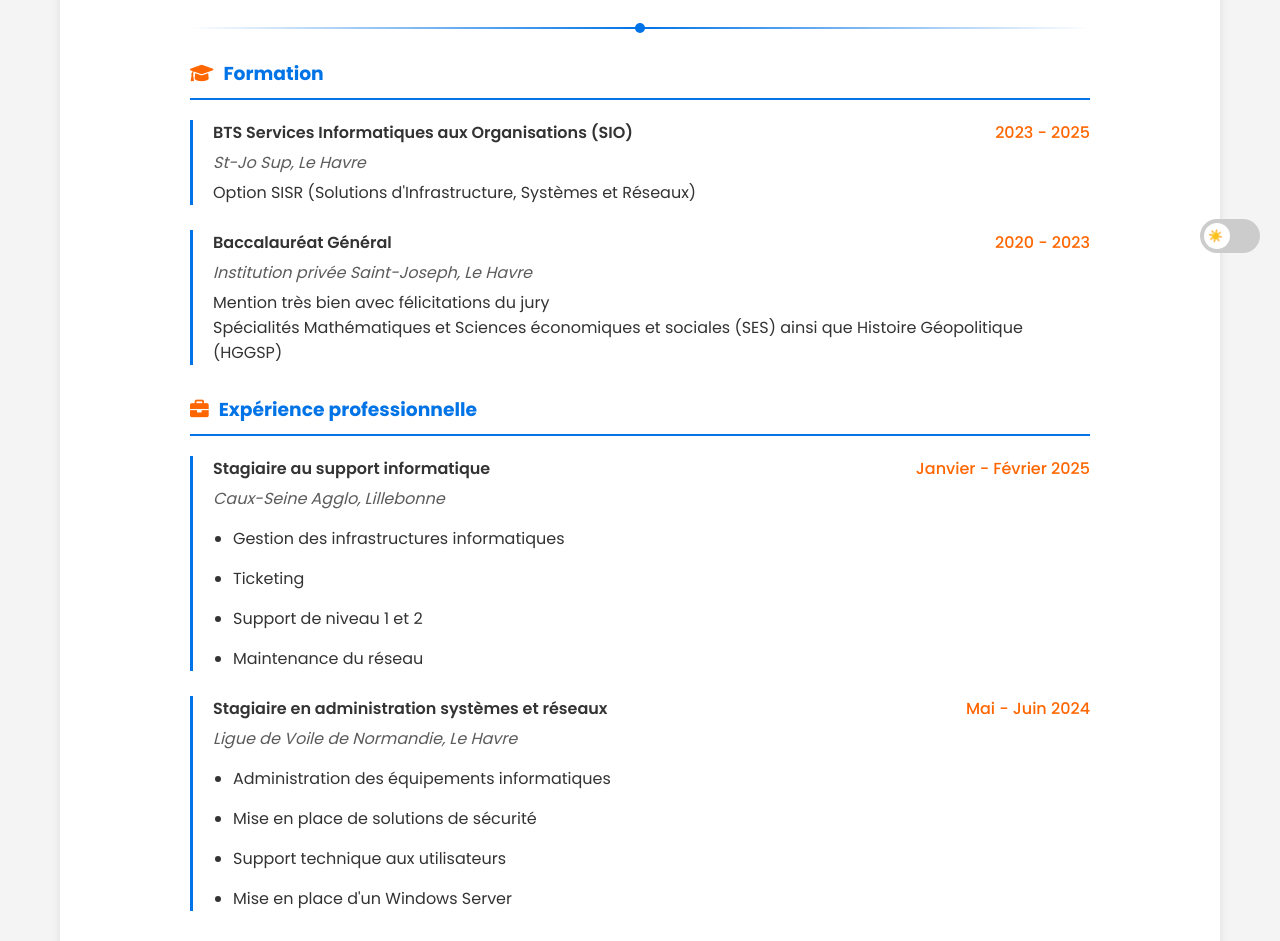
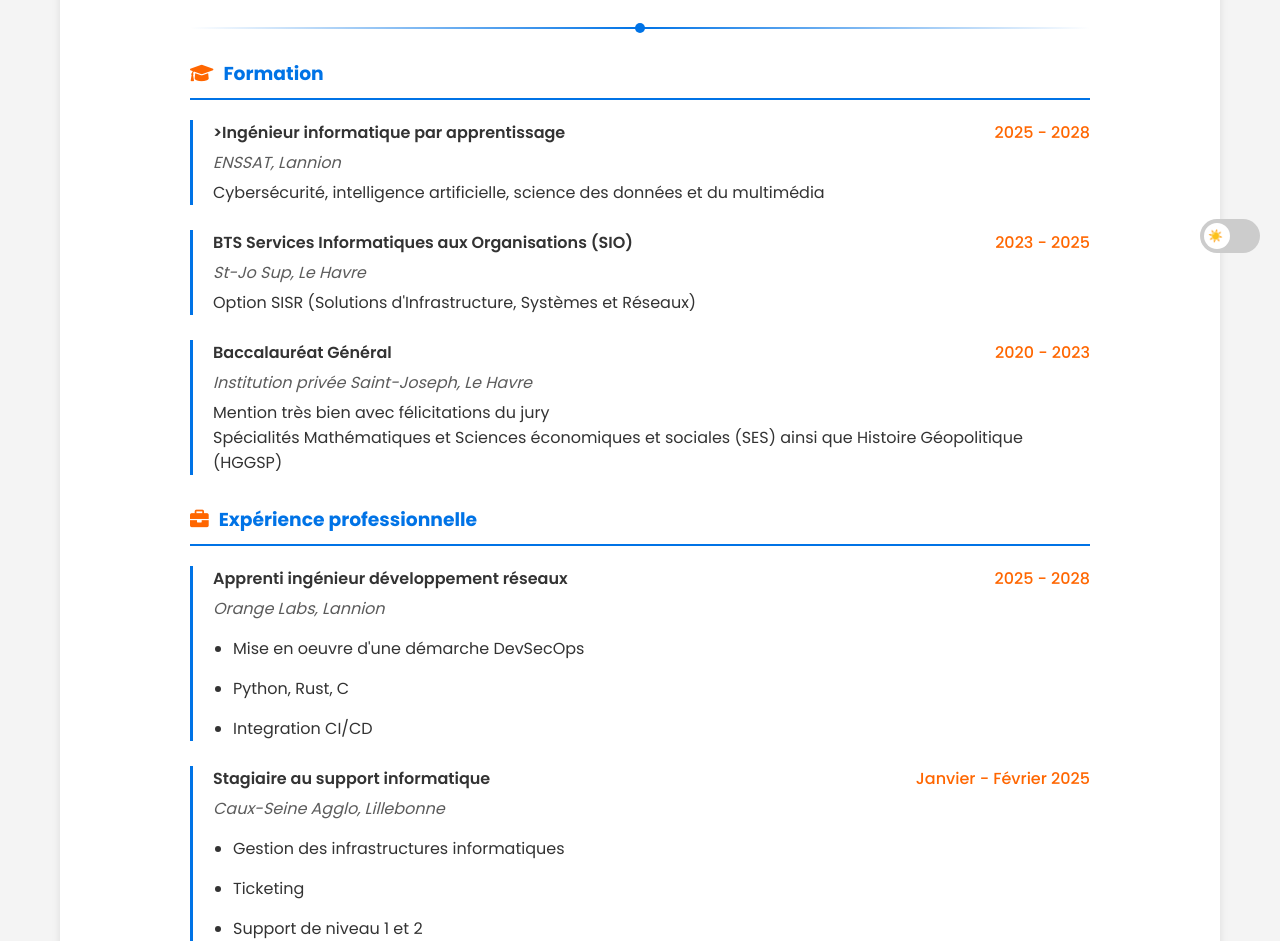
Before and after one commit to kyllian-a/portfolio, a plain HTML site: page cv.html in a window 1280 px wide. Shown: the part 520-1461 px from the top of the page. Drawn offline with Linux system fonts and the light colour scheme.

Commit message:
Update cv.html

```diff
--- a/cv.html
+++ b/cv.html
@@ -66,6 +66,16 @@
 
                 <div class="cv-section animate-on-scroll">
                     <h3><i class="fas fa-graduation-cap"></i> Formation</h3>
+
+                    <div class="cv-item">
+                        <div class="cv-item-header">
+                            <h4>>Ingénieur informatique par apprentissage</h4>
+                            <span class="cv-date">2025 - 2028</span>
+                        </div>
+                        <p class="cv-location">ENSSAT, Lannion</p>
+                        <p>Cybersécurité, intelligence artificielle, science des données et du multimédia</p>
+                    </div>
+
                     <div class="cv-item">
                         <div class="cv-item-header">
                             <h4>BTS Services Informatiques aux Organisations (SIO)</h4>
@@ -89,6 +99,19 @@
 
                 <div class="cv-section animate-on-scroll">
                     <h3><i class="fas fa-briefcase"></i> Expérience professionnelle</h3>
+
+                    <div class="cv-item">
+                        <div class="cv-item-header">
+                            <h4>Apprenti ingénieur développement réseaux</h4>
+                            <span class="cv-date">2025 - 2028</span>
+                        </div>
+                        <p class="cv-location">Orange Labs, Lannion</p>
+                        <ul class="cv-responsibilities">
+                            <li>Mise en oeuvre d'une démarche DevSecOps</li>
+                            <li>Python, Rust, C</li>
+                            <li>Integration CI/CD</li>
+                        </ul>
+                    </div>
 
                     <div class="cv-item">
                         <div class="cv-item-header">
```
